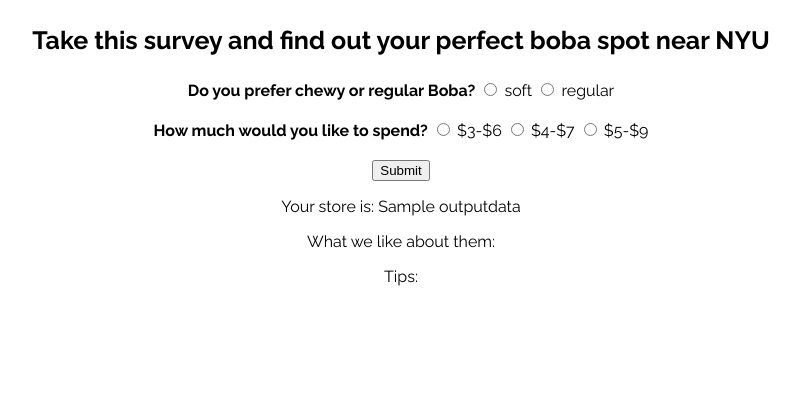
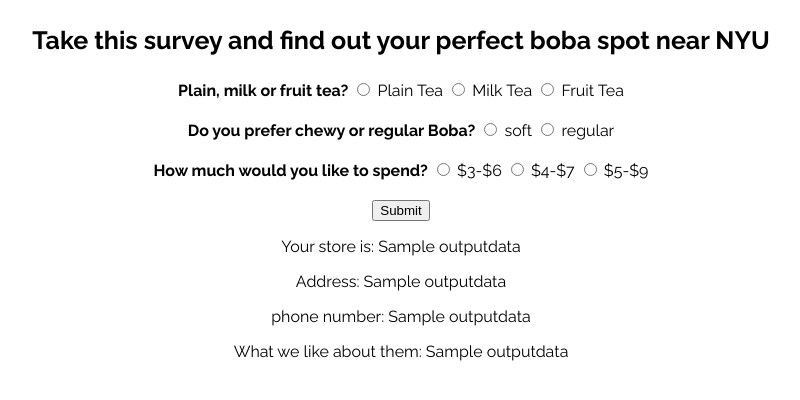
Before and after one commit to bopopescu/ProjectBoba, a Flask app: template templates/index.html in a window 1280 px wide. Shown: the top 400 px of the page, without its empty margins (239-1039 px from the left). Run offline with Flask 2, Linux system fonts and the light colour scheme; the template is opened without the code that fills it: most values are stand-ins (such as "Sample title", 1, 10 or a date in 2020); parts of the project's set-up code (start-up, migrations or seed data) failed here and were passed over.

Commit message:
Added boba type perm

```diff
--- a/app.py
+++ b/app.py
@@ -38,11 +38,11 @@
 #     except:
 #         cursor.close()
 
-#Matching results based on boba_texture and price
-def matching(cursor, boba_texture, price):
+#Matching results based on boba_texture, bobatype and price
+def matching(cursor, boba_texture, price, bobatype):
     try:
-        cursor.execute("SELECT * FROM bobastoreNYC WHERE \
-                       bobatexture = %(boba_texture)s AND price = %(price)s",
+        cursor.execute(f"SELECT * FROM bobastoreNYC WHERE \
+                       bobatexture = %(boba_texture)s AND price = %(price)s AND {bobatype} = 1",
                        {"boba_texture": boba_texture, "price": price})
         data = cursor.fetchall()
         print(data)
@@ -57,9 +57,10 @@
         details = request.form
         boba_texture = details['bobatexture']
         price = details['price']
+        bobatype = details['bobatype']
         conn = create_connection()
         cursor = conn.cursor()
-        data = matching(cursor, boba_texture, price)
+        data = matching(cursor, boba_texture, price, bobatype)
         cursor.close()
         conn.close()
         return render_template("index.html", outputdata = data)
--- a/templates/index.html
+++ b/templates/index.html
@@ -10,6 +10,14 @@
   <body>
     <h3>Take this survey and find out your perfect boba spot near NYU</h3>
     <form method="POST" action="">
+      <div class="form-section">
+        <label><b>Plain, milk or fruit tea?</b></label>
+        <input type="radio" name="bobatype" value="plaintea"> Plain Tea
+        <input type="radio" name="bobatype" value="milktea"> Milk Tea
+        <input type="radio" name="bobatype" value="fruitea"> Fruit Tea
+        <br>
+      </div>
+
       <div class="form-section">
         <label><b>Do you prefer chewy or regular Boba?</b></label>
         <input type="radio" name="bobatexture" value="soft"> soft
@@ -32,8 +40,9 @@
     {% if outputdata|length > 0 %}
       <div class="output">
         <p>Your store is: {{outputdata[0][1]}}</p>
-        <p>What we like about them:</p>
-        <p>Tips:</p>
+        <p>Address: {{outputdata[0][2]}}</p>
+        <p>phone number: {{outputdata[0][3]}}</p>
+        <p>What we like about them: {{outputdata[0][4]}}</p>
       </div>
     {% else %}
       <div class="output">
```
